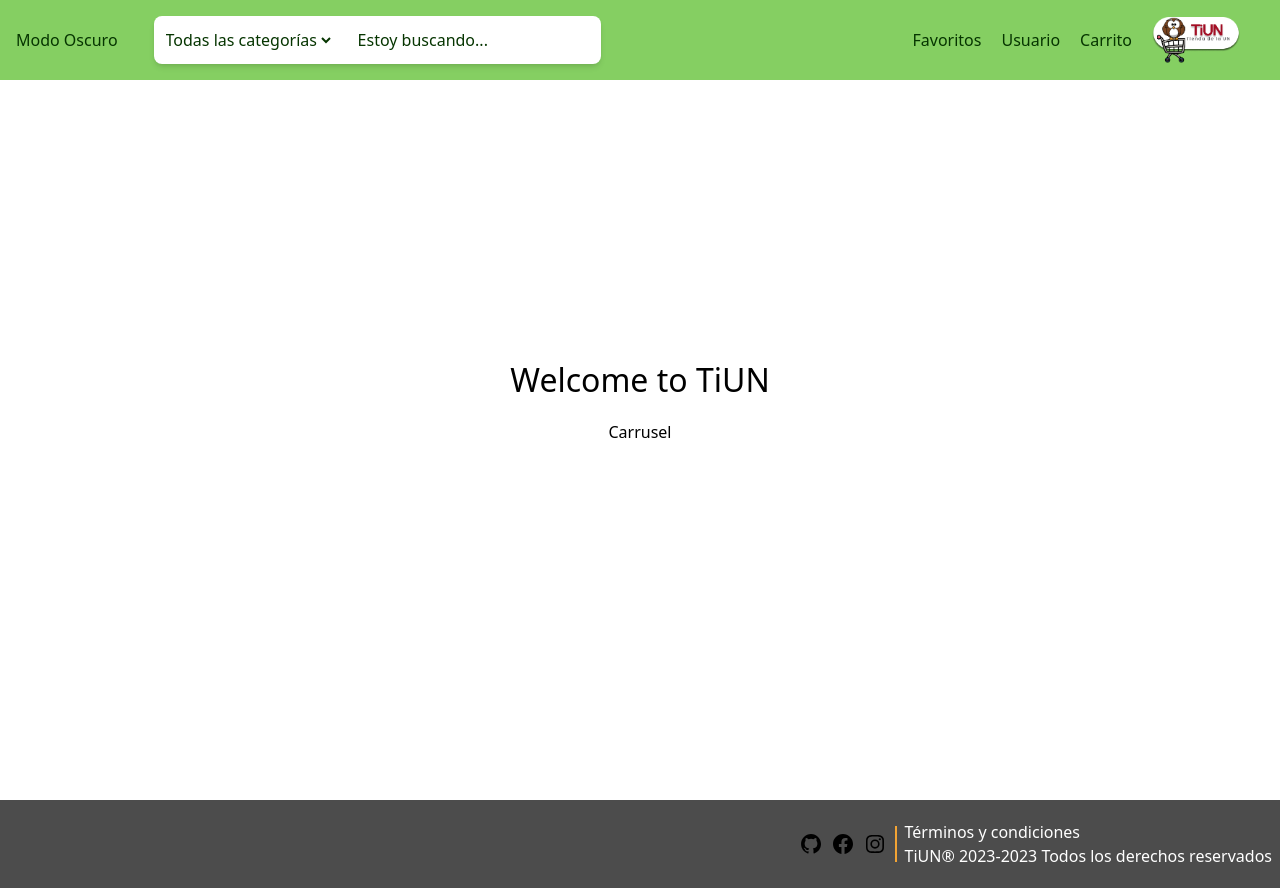
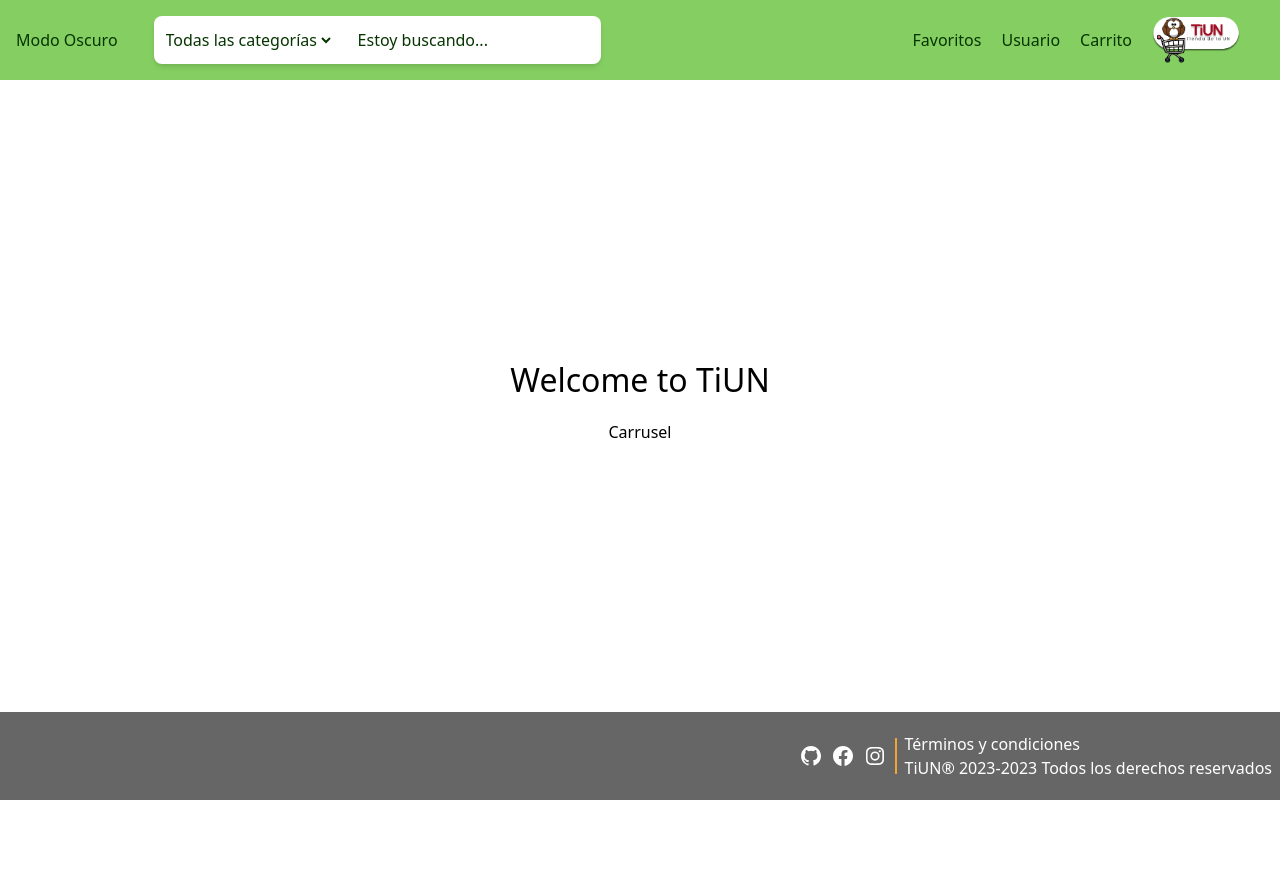
Before and after one commit to lalopezpa/TiUN-Front, a React (Vite) app: page / in a window 1280 px wide. After the commit the page ends 800 px from the top, so only its background shows below. Built offline with nearby package versions, Linux system fonts and the light colour scheme.

Commit message:
Cambio de color iconos, arreglo del bottom-0 w-full al footer

```diff
--- a/src/components/common/Footer.tsx
+++ b/src/components/common/Footer.tsx
@@ -1,25 +1,25 @@
 // Footer.tsx
 import React from 'react';
-import {GithubIcon, InstagramIcon, FacebookIcon} from '../icons/icons';
+import {GithubIconB, InstagramIconB, FacebookIconB} from '../icons/icons';
 
 const Footer = () => (
-	<footer className='bg-black bg-opacity-70 text-white py-5 flex items-center justify-end '>
-		<div className='flex items-center'>
-			<button className='mr-2'>
-				<GithubIcon />
-			</button>
-			<button className='mr-2'>
-				<FacebookIcon />
-			</button>
-			<button className='mr-2'>
-				<InstagramIcon />
-			</button>
+	<footer className='bg-black bg-opacity-60 text-white py-5 sm:flex-row flex items-center justify-end fixed bottom-0 w-full '>
+		<section className='flex items-center'>
+			<a className='mr-2'>
+				<GithubIconB />
+			</a>
+			<a className='mr-2'>
+				<FacebookIconB />
+			</a>
+			<a className='mr-2'>
+				<InstagramIconB />
+			</a>
 			<div className='border-r-2 border-amarillo h-9 mr-2'></div> {/* Línea vertical */}
-			<div className='mr-2'>
+			<section className='mr-2'>
 				<p className='text-white'>Términos y condiciones</p>
 				<p className='text-white'>TiUN® 2023-2023 Todos los derechos reservados</p>
-			</div>
-		</div>
+			</section>
+		</section>
 	</footer>
 );
 
--- a/src/components/icons/icons.tsx
+++ b/src/components/icons/icons.tsx
@@ -27,3 +27,22 @@
 		<path d='M12.001 2.002c-5.522 0-9.999 4.477-9.999 9.999 0 4.99 3.656 9.126 8.437 9.879v-6.988h-2.54v-2.891h2.54V9.798c0-2.508 1.493-3.891 3.776-3.891 1.094 0 2.24.195 2.24.195v2.459h-1.264c-1.24 0-1.628.772-1.628 1.563v1.875h2.771l-.443 2.891h-2.328v6.988C18.344 21.129 22 16.992 22 12.001c0-5.522-4.477-9.999-9.999-9.999z'></path>
 	</svg>
 );
+
+export const InstagramIconB: React.FC<IconoProps> = ({width = '24', height = '24'}) => (
+	<svg xmlns='http://www.w3.org/2000/svg' width={width} height={height} viewBox='0 0 24 24'>
+		<path d='M11.999 7.377a4.623 4.623 0 1 0 0 9.248 4.623 4.623 0 0 0 0-9.248zm0 7.627a3.004 3.004 0 1 1 0-6.008 3.004 3.004 0 0 1 0 6.008z' fill='white'></path>
+		<circle cx='16.806' cy='7.207' r='1.078' fill='white'></circle>
+		<path d='M20.533 6.111A4.605 4.605 0 0 0 17.9 3.479a6.606 6.606 0 0 0-2.186-.42c-.963-.042-1.268-.054-3.71-.054s-2.755 0-3.71.054a6.554 6.554 0 0 0-2.184.42 4.6 4.6 0 0 0-2.633 2.632 6.585 6.585 0 0 0-.419 2.186c-.043.962-.056 1.267-.056 3.71 0 2.442 0 2.753.056 3.71.015.748.156 1.486.419 2.187a4.61 4.61 0 0 0 2.634 2.632 6.584 6.584 0 0 0 2.185.45c.963.042 1.268.055 3.71.055s2.755 0 3.71-.055a6.615 6.615 0 0 0 2.186-.419 4.613 4.613 0 0 0 2.633-2.633c.263-.7.404-1.438.419-2.186.043-.962.056-1.267.056-3.71s0-2.753-.056-3.71a6.581 6.581 0 0 0-.421-2.217zm-1.218 9.532a5.043 5.043 0 0 1-.311 1.688 2.987 2.987 0 0 1-1.712 1.711 4.985 4.985 0 0 1-1.67.311c-.95.044-1.218.055-3.654.055-2.438 0-2.687 0-3.655-.055a4.96 4.96 0 0 1-1.669-.311 2.985 2.985 0 0 1-1.719-1.711 5.08 5.08 0 0 1-.311-1.669c-.043-.95-.053-1.218-.053-3.654 0-2.437 0-2.686.053-3.655a5.038 5.038 0 0 1 .311-1.687c.305-.789.93-1.41 1.719-1.712a5.01 5.01 0 0 1 1.669-.311c.951-.043 1.218-.055 3.655-.055s2.687 0 3.654.055a4.96 4.96 0 0 1 1.67.311 2.991 2.991 0 0 1 1.712 1.712 5.08 5.08 0 0 1 .311 1.669c.043.951.054 1.218.054 3.655 0 2.436 0 2.698-.043 3.654h-.011z' fill='white'></path>
+	</svg>
+);
+
+export const FacebookIconB: React.FC<IconoProps> = ({width = '24', height = '24'}) => (
+	<svg xmlns='http://www.w3.org/2000/svg' width={width} height={height} viewBox='0 0 24 24'>
+		<path d='M12.001 2.002c-5.522 0-9.999 4.477-9.999 9.999 0 4.99 3.656 9.126 8.437 9.879v-6.988h-2.54v-2.891h2.54V9.798c0-2.508 1.493-3.891 3.776-3.891 1.094 0 2.24.195 2.24.195v2.459h-1.264c-1.24 0-1.628.772-1.628 1.563v1.875h2.771l-.443 2.891h-2.328v6.988C18.344 21.129 22 16.992 22 12.001c0-5.522-4.477-9.999-9.999-9.999z' fill='white'></path>
+	</svg>
+);
+export const GithubIconB: React.FC<IconoProps> = ({width = '24', height = '24'}) => (
+	<svg xmlns='http://www.w3.org/2000/svg' width={width} height={height} viewBox='0 0 24 24'>
+		<path fillRule='evenodd' clipRule='evenodd' d='M12.026 2c-5.509 0-9.974 4.465-9.974 9.974 0 4.406 2.857 8.145 6.821 9.465.499.09.679-.217.679-.481 0-.237-.008-.865-.011-1.696-2.775.602-3.361-1.338-3.361-1.338-.452-1.152-1.107-1.459-1.107-1.459-.905-.619.069-.605.069-.605 1.002.07 1.527 1.028 1.527 1.028.89 1.524 2.336 1.084 2.902.829.091-.645.351-1.085.635-1.334-2.214-.251-4.542-1.107-4.542-4.93 0-1.087.389-1.979 1.024-2.675-.101-.253-.446-1.268.099-2.64 0 0 .837-.269 2.742 1.021a9.582 9.582 0 0 1 2.496-.336 9.554 9.554 0 0 1 2.496.336c1.906-1.291 2.742-1.021 2.742-1.021.545 1.372.203 2.387.099 2.64.64.696 1.024 1.587 1.024 2.675 0 3.833-2.33 4.675-4.552 4.922.355.308.675.916.675 1.846 0 1.334-.012 2.41-.012 2.737 0 .267.178.577.687.479C19.146 20.115 22 16.379 22 11.974 22 6.465 17.535 2 12.026 2z' fill='white'></path>
+	</svg>
+);
```
